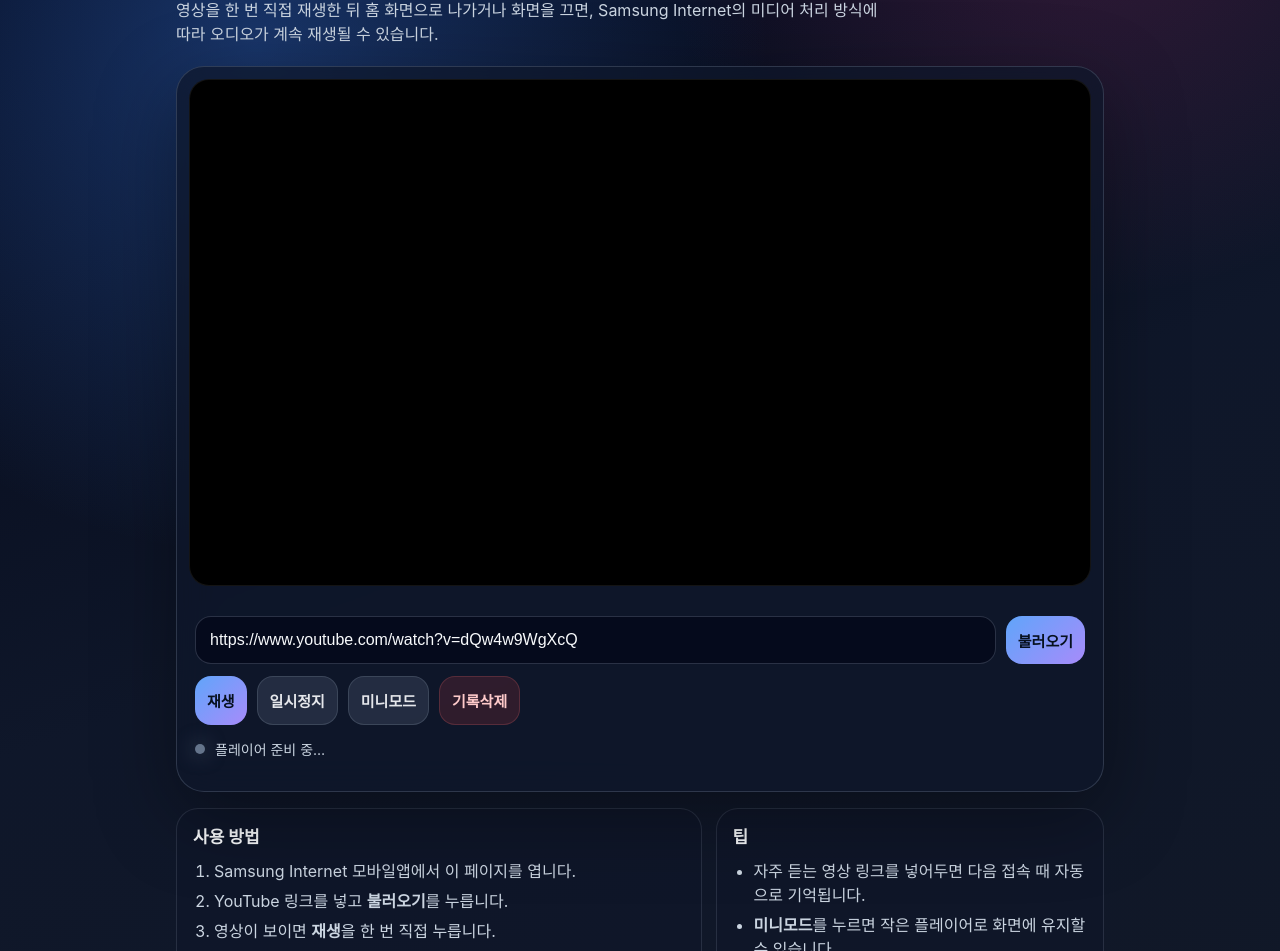
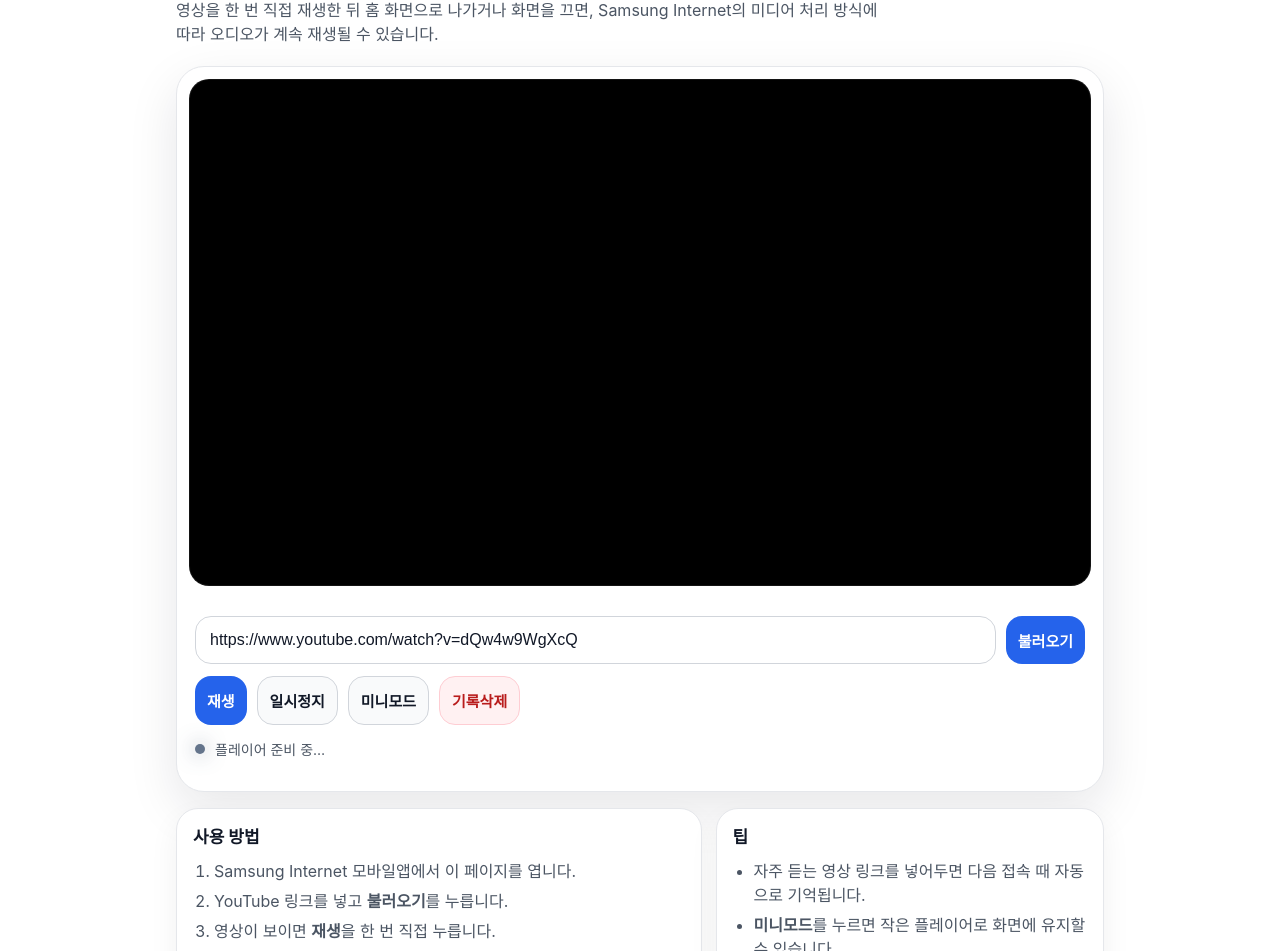
Before and after one commit to AgentBridge-Lab/youtube-background-player, a plain HTML site: page index.html in a window 1280 px wide. Shown: the part 149-1100 px from the top of the page. Drawn offline with Linux system fonts and the light colour scheme.

Commit message:
Restore white background theme

```diff
--- a/index.html
+++ b/index.html
@@ -11,27 +11,23 @@
     html, body { margin: 0; min-height: 100%; }
     body {
       font-family: -apple-system, BlinkMacSystemFont, "Segoe UI", Roboto, "Noto Sans KR", Arial, sans-serif;
-      color: #e5e7eb;
-      background:
-        radial-gradient(circle at 20% 15%, rgba(59, 130, 246, .35), transparent 32rem),
-        radial-gradient(circle at 85% 0%, rgba(236, 72, 153, .20), transparent 28rem),
-        linear-gradient(160deg, #020617 0%, #0f172a 52%, #111827 100%);
+      color: #111827;
+      background: #ffffff;
       line-height: 1.5;
       padding: env(safe-area-inset-top) 0 env(safe-area-inset-bottom);
     }
-    a { color: #93c5fd; }
+    a { color: #2563eb; }
     .shell { width: min(960px, 100%); margin: 0 auto; padding: 28px 16px 44px; }
     .hero { margin: 22px 0 20px; }
-    .eyebrow { color: #93c5fd; font-size: 13px; letter-spacing: .12em; text-transform: uppercase; font-weight: 700; }
+    .eyebrow { color: #2563eb; font-size: 13px; letter-spacing: .12em; text-transform: uppercase; font-weight: 700; }
     h1 { margin: 8px 0 10px; font-size: clamp(30px, 9vw, 58px); line-height: 1.02; letter-spacing: -0.055em; }
-    .lead { margin: 0; max-width: 720px; color: #cbd5e1; font-size: 16px; }
+    .lead { margin: 0; max-width: 720px; color: #4b5563; font-size: 16px; }
     .card {
-      background: rgba(15, 23, 42, .72);
-      border: 1px solid rgba(148, 163, 184, .24);
-      box-shadow: 0 24px 80px rgba(0, 0, 0, .36);
+      background: #ffffff;
+      border: 1px solid #e5e7eb;
+      box-shadow: 0 18px 50px rgba(15, 23, 42, .10);
       border-radius: 28px;
       overflow: hidden;
-      backdrop-filter: blur(18px);
     }
     .player-wrap { padding: 12px; }
     .player-frame {
@@ -49,15 +45,15 @@
     input {
       appearance: none;
       width: 100%;
-      border: 1px solid rgba(148, 163, 184, .26);
+      border: 1px solid #d1d5db;
       border-radius: 16px;
-      background: rgba(2, 6, 23, .64);
-      color: #f8fafc;
+      background: #ffffff;
+      color: #111827;
       padding: 14px 14px;
       font-size: 16px;
       outline: none;
     }
-    input:focus { border-color: #60a5fa; box-shadow: 0 0 0 4px rgba(96, 165, 250, .15); }
+    input:focus { border-color: #2563eb; box-shadow: 0 0 0 4px rgba(37, 99, 235, .12); }
     .buttons { display: grid; grid-template-columns: repeat(2, 1fr); gap: 10px; }
     button {
       border: 0;
@@ -66,22 +62,22 @@
       min-height: 48px;
       font-weight: 800;
       font-size: 15px;
-      color: #0b1120;
-      background: #e5e7eb;
+      color: #111827;
+      background: #f3f4f6;
       cursor: pointer;
       transition: transform .16s ease, filter .16s ease, background .16s ease;
       touch-action: manipulation;
     }
     button:hover { transform: translateY(-1px); filter: brightness(1.04); }
     button:active { transform: translateY(0); }
-    button.primary { color: #06101f; background: linear-gradient(135deg, #60a5fa, #a78bfa); }
-    button.ghost { color: #e5e7eb; background: rgba(148, 163, 184, .16); border: 1px solid rgba(148, 163, 184, .22); }
-    button.danger { color: #fecaca; background: rgba(239, 68, 68, .15); border: 1px solid rgba(248, 113, 113, .20); }
+    button.primary { color: #ffffff; background: #2563eb; }
+    button.ghost { color: #111827; background: #f9fafb; border: 1px solid #d1d5db; }
+    button.danger { color: #b91c1c; background: #fff1f2; border: 1px solid #fecdd3; }
     .status {
       display: flex;
       align-items: center;
       gap: 10px;
-      color: #cbd5e1;
+      color: #4b5563;
       font-size: 14px;
       min-height: 24px;
     }
@@ -105,8 +101,8 @@
     .mini.on { display: block; }
     .mini .hint { position: absolute; inset: auto 0 0; padding: 8px; font-size: 11px; color: #fff; background: linear-gradient(transparent, rgba(0,0,0,.85)); pointer-events: none; }
     .grid { display: grid; grid-template-columns: 1fr; gap: 14px; margin-top: 16px; }
-    .note { padding: 16px; border-radius: 22px; background: rgba(15, 23, 42, .56); border: 1px solid rgba(148, 163, 184, .18); color: #cbd5e1; }
-    .note h2 { margin: 0 0 8px; font-size: 17px; color: #f8fafc; }
+    .note { padding: 16px; border-radius: 22px; background: #ffffff; border: 1px solid #e5e7eb; color: #4b5563; box-shadow: 0 12px 30px rgba(15, 23, 42, .06); }
+    .note h2 { margin: 0 0 8px; font-size: 17px; color: #111827; }
     .note ol, .note ul { margin: 8px 0 0; padding-left: 21px; }
     .note li { margin: 6px 0; }
     .small { color: #94a3b8; font-size: 13px; }
```
